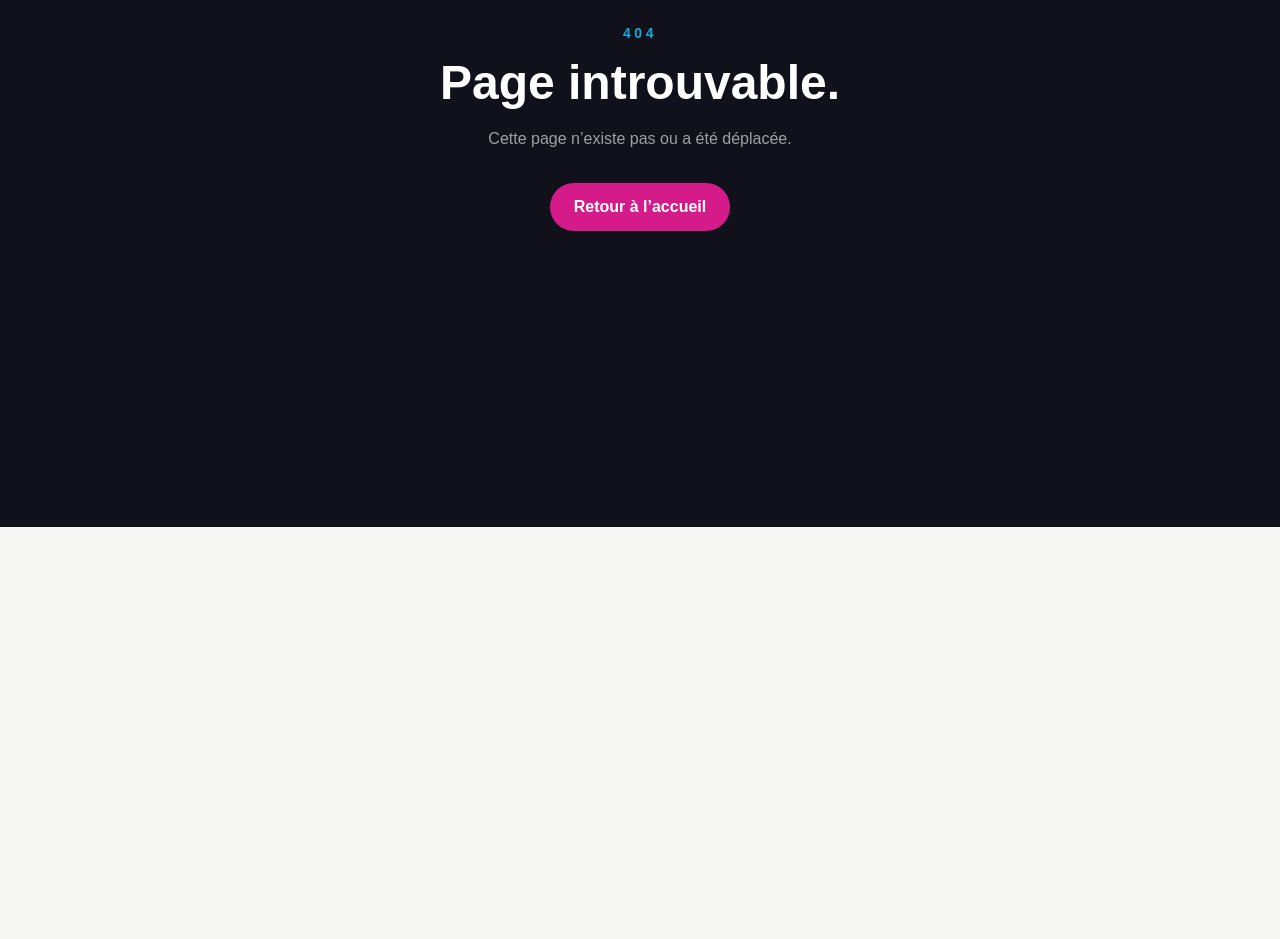
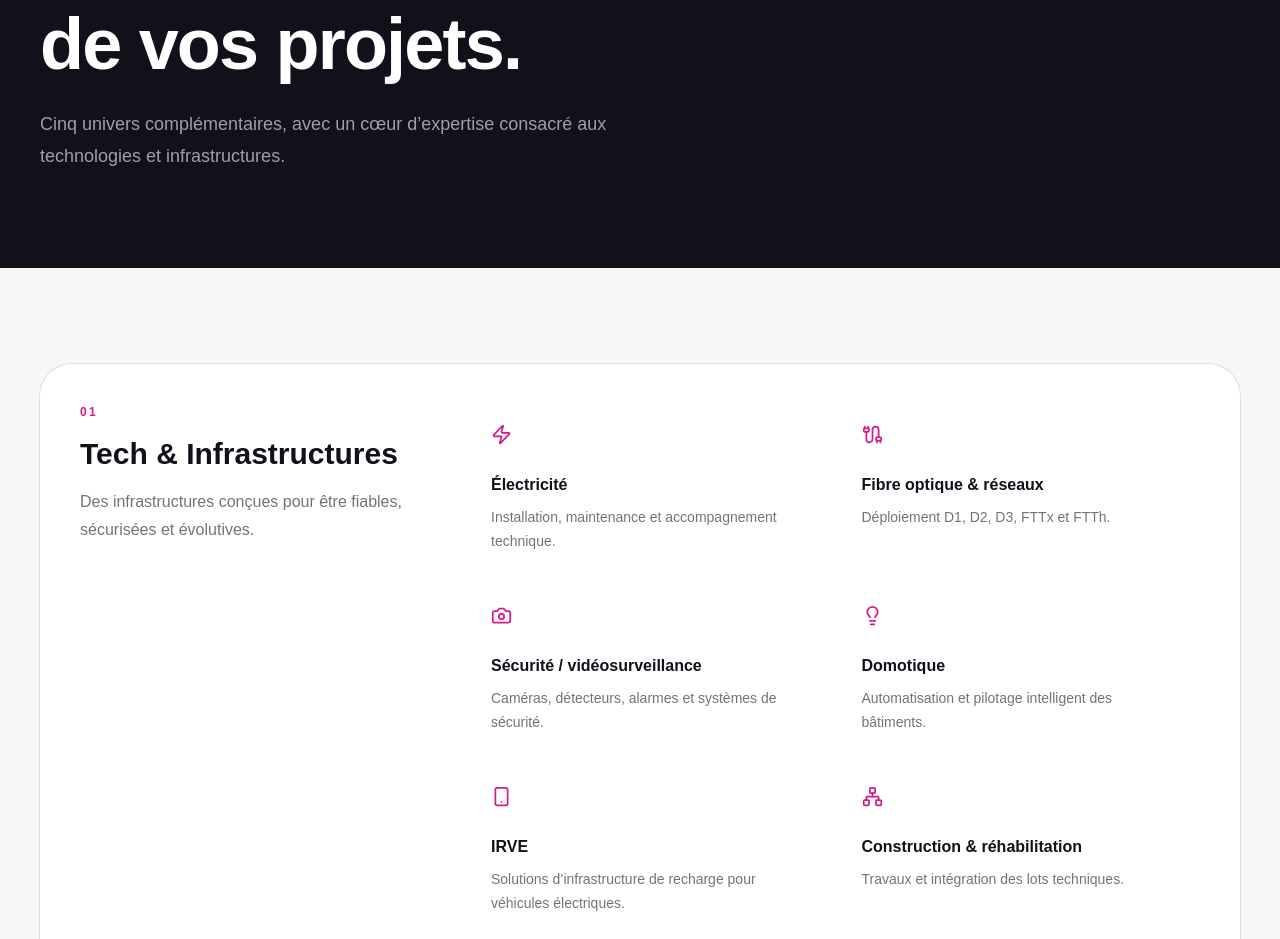
Before and after one commit to stevendolela/cherekanet, a Next.js app: page /solutions in a window 1280 px wide. Before the commit this address had no page. Shown: the part 273-1212 px from the top of the page. Before the commit the page ends 800 px from the top, so only its background shows below. Built offline with nearby package versions, Linux system fonts and the light colour scheme.

Commit message:
feat: add solutions page

```diff
--- /dev/null
+++ b/app/solutions/page.tsx
@@ -0,0 +1,97 @@
+import Link from "next/link";
+import { ArrowRight, Cable, Camera, CheckCircle2, Lightbulb, Network, Smartphone, Zap } from "lucide-react";
+
+const groups = [
+  {
+    title: "Tech & Infrastructures",
+    intro: "Des infrastructures conçues pour être fiables, sécurisées et évolutives.",
+    items: [
+      ["Électricité", "Installation, maintenance et accompagnement technique.", Zap],
+      ["Fibre optique & réseaux", "Déploiement D1, D2, D3, FTTx et FTTh.", Cable],
+      ["Sécurité / vidéosurveillance", "Caméras, détecteurs, alarmes et systèmes de sécurité.", Camera],
+      ["Domotique", "Automatisation et pilotage intelligent des bâtiments.", Lightbulb],
+      ["IRVE", "Solutions d’infrastructure de recharge pour véhicules électriques.", Smartphone],
+      ["Construction & réhabilitation", "Travaux et intégration des lots techniques.", Network]
+    ]
+  },
+  {
+    title: "Solutions digitales",
+    intro: "Des outils numériques pensés pour les usages réels de votre organisation.",
+    items: [
+      ["Sites internet", "Conception d’expériences web modernes et responsives.", Smartphone],
+      ["Applications", "Conception et développement de solutions applicatives.", Network],
+      ["Gestion de projet", "Cadrage, coordination et suivi de projets digitaux.", CheckCircle2]
+    ]
+  },
+  {
+    title: "Communication",
+    intro: "Donner de la visibilité à vos activités et à vos projets.",
+    items: [
+      ["Réseaux sociaux", "Création et déclinaison de contenus.", CheckCircle2],
+      ["Vidéos d’entreprise", "Contenus vidéo pour présenter vos activités.", CheckCircle2],
+      ["Supports de communication", "Affiches, flyers et supports personnalisés.", CheckCircle2]
+    ]
+  },
+  {
+    title: "Événementiel",
+    intro: "Des prestations coordonnées pour vos événements privés et professionnels.",
+    items: [
+      ["Traiteur", "Prestations culinaires pour vos événements.", CheckCircle2],
+      ["Décoration & sonorisation", "Mise en scène et ambiance de vos événements.", CheckCircle2],
+      ["Wedding planning", "Organisation et coordination de mariages.", CheckCircle2]
+    ]
+  },
+  {
+    title: "Conseil & Services",
+    intro: "Des services complémentaires pour accompagner les organisations au quotidien.",
+    items: [
+      ["Audit & contrôle de gestion", "Analyse et accompagnement des activités.", CheckCircle2],
+      ["Nettoyage & entretien", "Prestations pour bureaux, bâtiments, concessions et logements.", CheckCircle2],
+      ["Fournitures & mobilier", "Mobilier, matériel informatique et fournitures.", CheckCircle2],
+      ["Services aux entreprises", "Prestations complémentaires adaptées aux besoins.", CheckCircle2]
+    ]
+  }
+];
+
+export default function SolutionsPage() {
+  return (
+    <main className="min-h-screen bg-[#f7f7f5]">
+      <header className="border-b border-black/10 bg-white">
+        <div className="mx-auto flex max-w-7xl items-center justify-between px-6 py-6 lg:px-10">
+          <Link href="/" className="text-xl font-black tracking-tight">CHEREKA<span className="text-[#d51b8a]">NET</span></Link>
+          <Link href="/" className="inline-flex items-center gap-2 text-sm font-bold">Accueil <ArrowRight size={16}/></Link>
+        </div>
+      </header>
+      <section className="bg-[#10111a] px-6 py-24 text-white lg:px-10">
+        <div className="mx-auto max-w-7xl">
+          <p className="text-sm font-bold uppercase tracking-[.22em] text-[#16a8d8]">Nos solutions</p>
+          <h1 className="mt-4 max-w-4xl text-5xl font-black tracking-tight sm:text-7xl">Une offre structurée autour de vos projets.</h1>
+          <p className="mt-7 max-w-2xl text-lg leading-8 text-white/60">Cinq univers complémentaires, avec un cœur d’expertise consacré aux technologies et infrastructures.</p>
+        </div>
+      </section>
+      <section className="mx-auto max-w-7xl space-y-6 px-6 py-16 lg:px-10 lg:py-24">
+        {groups.map((group, index) => (
+          <article key={group.title} className={`rounded-[2rem] p-7 sm:p-10 ${index === 0 ? "bg-white ring-1 ring-black/10" : "bg-[#ececea]"}`}>
+            <div className="grid gap-10 lg:grid-cols-[.65fr_1.35fr]">
+              <div>
+                <p className="text-xs font-black uppercase tracking-[.2em] text-[#d51b8a]">0{index + 1}</p>
+                <h2 className="mt-4 text-3xl font-black">{group.title}</h2>
+                <p className="mt-4 leading-7 text-black/55">{group.intro}</p>
+              </div>
+              <div className="grid gap-3 sm:grid-cols-2">
+                {group.items.map(([title, text, Icon]) => {
+                  const ServiceIcon = Icon as typeof CheckCircle2;
+                  return <div key={title as string} className="rounded-2xl bg-white p-5">
+                    <ServiceIcon size={21} className="text-[#d51b8a]" />
+                    <h3 className="mt-7 font-black">{title as string}</h3>
+                    <p className="mt-2 text-sm leading-6 text-black/55">{text as string}</p>
+                  </div>;
+                })}
+              </div>
+            </div>
+          </article>
+        ))}
+      </section>
+    </main>
+  );
+}
```
